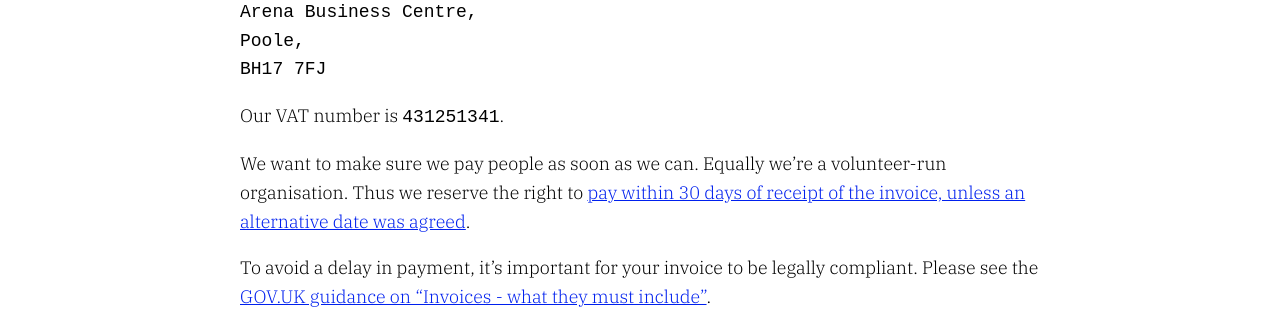
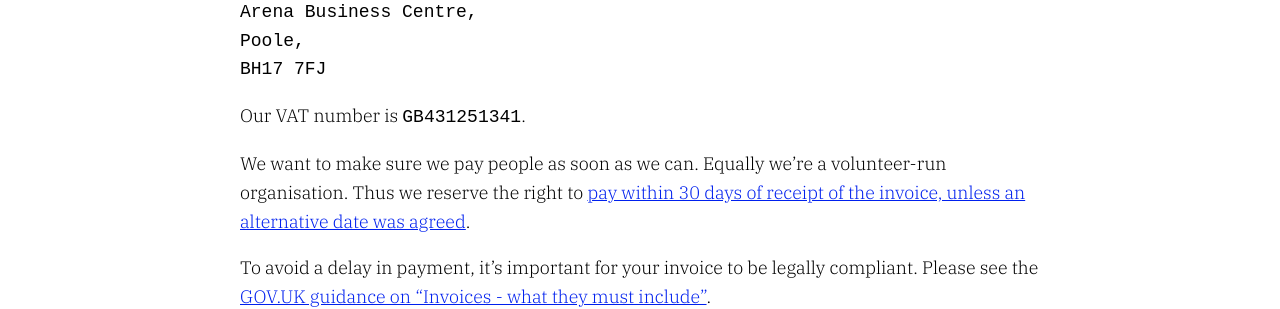
Before and after one commit to gma/2025.pyconuk.org, a Jekyll site: the page built from src/invoicing.md, in a window 1280 px wide. Shown: the part 452-761 px from the top of the page. Built offline with Jekyll 4.4.1, drawn with Linux system fonts in a browser that asks for light colours.

Commit message:
Update VAT number in ticketing

````diff
--- a/_config.yml
+++ b/_config.yml
@@ -32,6 +32,8 @@ cfp_end: Friday 30th June
 con_location: Cardiff City Hall
 con_director: Ann Barr
 
+con_vat_number: GB431251341
+# Don't forget to update the invoicing page if the con_company changes
 con_company: UKPA Trading Ltd. (a company registered in England and Wales <a href="https://beta.companieshouse.gov.uk/company/12254310">no.&nbsp;12254310</a>)
 ukpa: The UK&nbsp;Python Association (a charity registered in England and Wales <a href="http://apps.charitycommission.gov.uk/Showcharity/RegisterOfCharities/CharityWithoutPartB.aspx?RegisteredCharityNumber=1173471&SubsidiaryNumber=0">no.&nbsp;1173471</a>)
 
--- a/src/invoicing.md
+++ b/src/invoicing.md
@@ -13,7 +13,7 @@ Poole,
 BH17 7FJ
 ```
 
-Our VAT number is `431251341`.
+Our VAT number is `{{ site.con_vat_number }}`.
 
 We want to make sure we pay people as soon as we can.
 Equally we're a volunteer-run organisation.
````
Also changed, not shown: src/tickets.md (+1 -1 lines).
